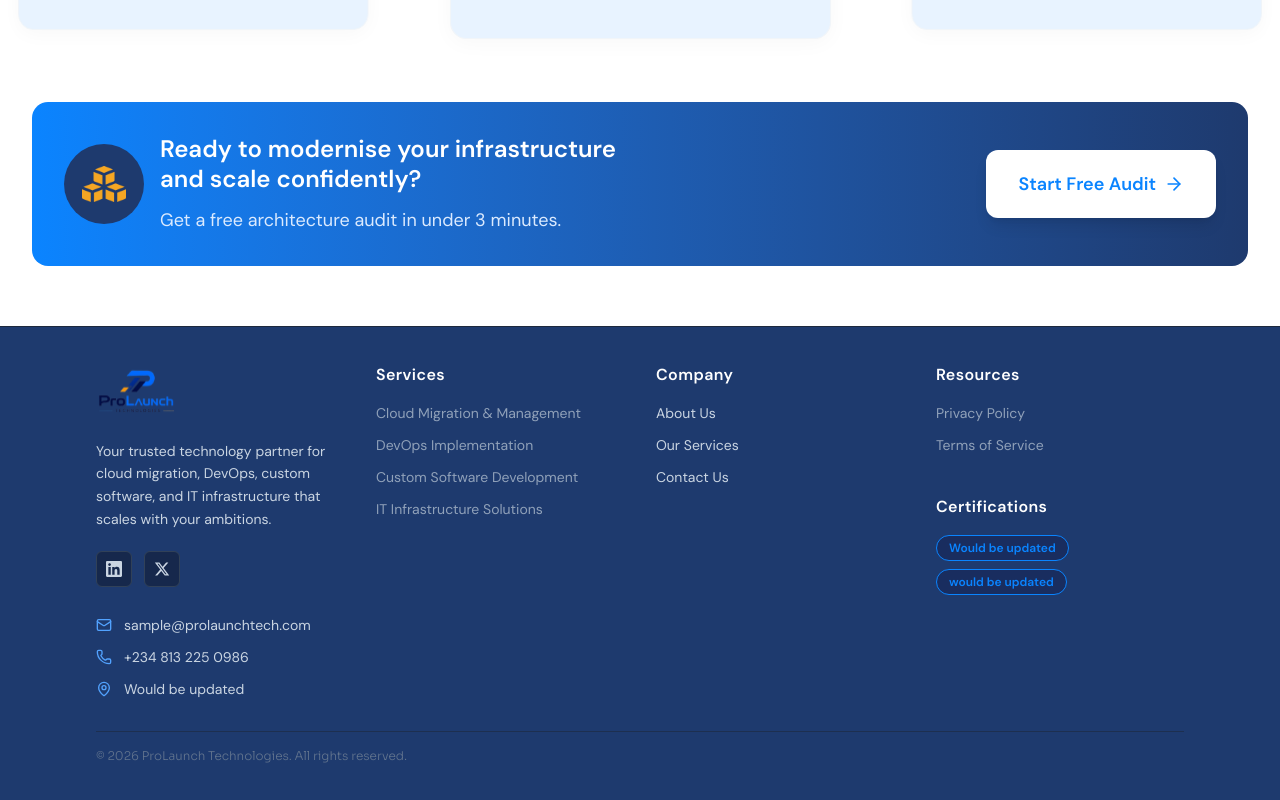
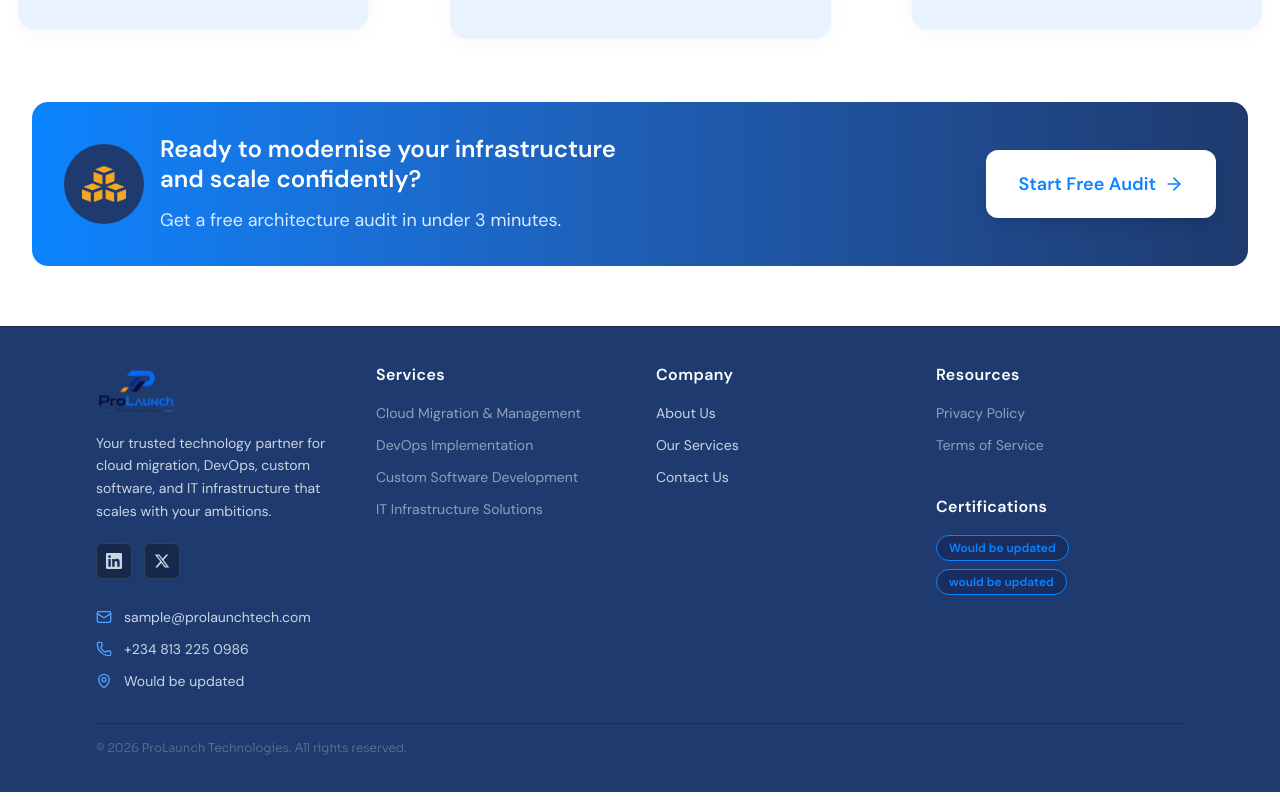
Before and after one commit to ProLaunch-Group/ptech-web, a Next.js app: page / in a window 1280 px wide. Shown: the part 1420-2220 px from the top of the page. Built offline with nearby package versions, Linux system fonts and the light colour scheme.

Commit message:
Fix: Applied margin top styling to column 1 grid child for better layout cordination

```diff
--- a/src/components/layout/Footer.tsx
+++ b/src/components/layout/Footer.tsx
@@ -54,7 +54,9 @@ export default function Footer() {
             />
           </Link>
 
-          <p className="text-sm leading-relaxed max-w-sm">{FOOTER_TAGLINE}</p>
+          <p className="text-sm leading-relaxed max-w-sm lg:-mt-2">
+            {FOOTER_TAGLINE}
+          </p>
 
           {/* Socials */}
           <nav
```
